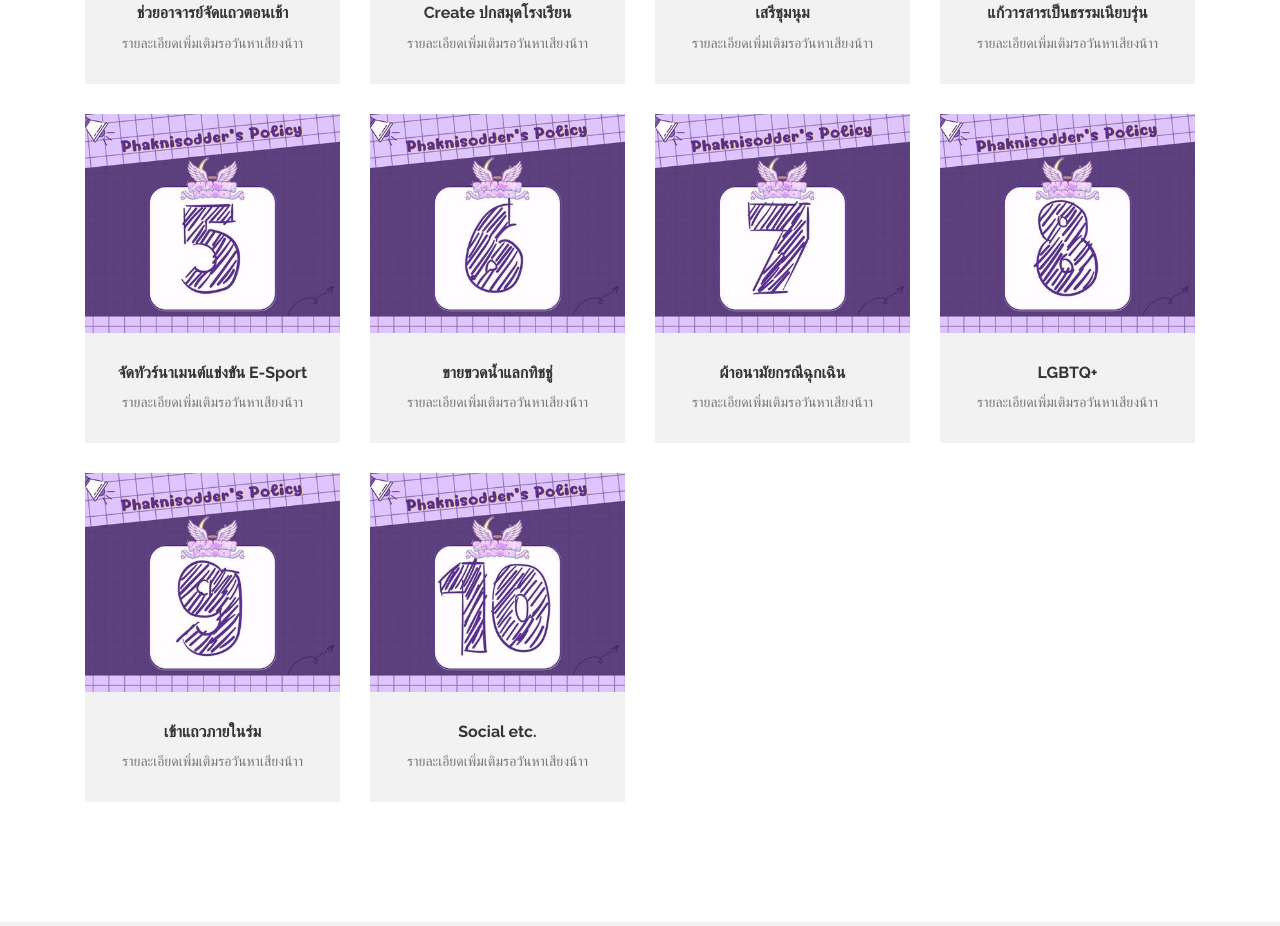
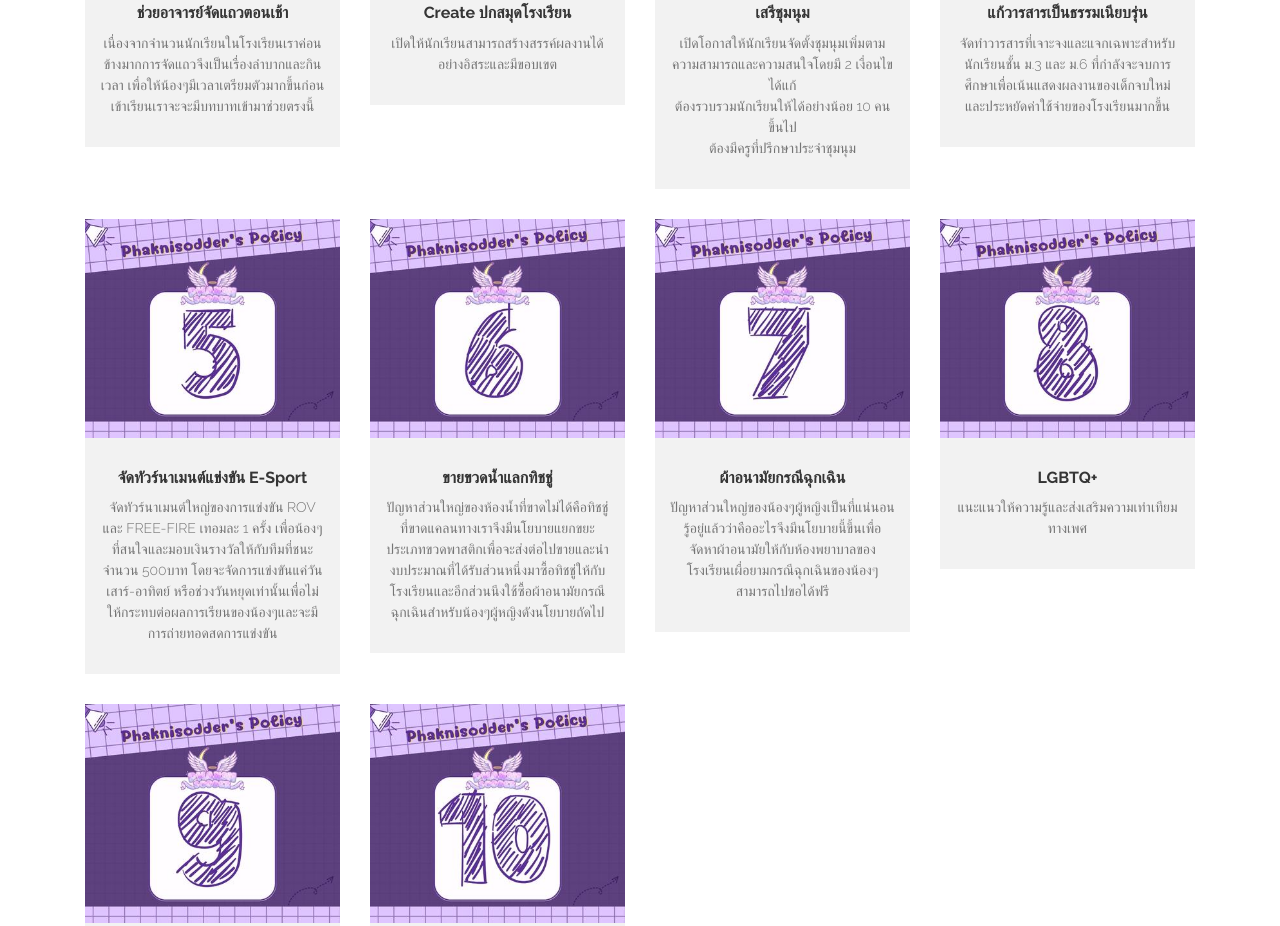
Before and after one commit to Makieza/Phaknisodder, a plain HTML site: page index.html in a window 1280 px wide. Shown: the part 2171-3097 px from the top of the page. Drawn offline with Linux system fonts and the light colour scheme.

Commit message:
Phaknisodder

```diff
--- a/index.html
+++ b/index.html
@@ -183,7 +183,7 @@
                         </div>
                         <div class="team-info">
                             <h3>ช่วยอาจารย์จัดแถวตอนเช้า</h3>
-                            <p>รายละเอียดเพิ่มเติมรอวันหาเสียงน้าา</p>
+                            <p>เนื่องจากจำนวนนักเรียนในโรงเรียนเราค่อนข้างมากการจัดแถวจึงเป็นเรื่องลำบากและกินเวลา เพื่อให้น้องๆมีเวลาเตรียมตัวมากขึ้นก่อนเข้าเรียนเราจะจะมีบทบาทเข้ามาช่วยตรงนี้</p>
                         </div>
                     </div>
 
@@ -193,7 +193,7 @@
                         </div>
                         <div class="team-info">
                             <h3>Create ปกสมุดโรงเรียน</h3>
-                            <p>รายละเอียดเพิ่มเติมรอวันหาเสียงน้าา</p>
+                            <p>เปิดให้นักเรียนสามารถสร้างสรรค์ผลงานได้อย่างอิสระและมีขอบเขต</p>
                         </div>
                     </div>
 
@@ -203,7 +203,9 @@
                         </div>
                         <div class="team-info">
                             <h3>เสรีชุมนุม</h3>
-                            <p>รายละเอียดเพิ่มเติมรอวันหาเสียงน้าา</p>
+                            <p>เปิดโอกาสให้นักเรียนจัดตั้งชุมนุมเพิ่มตามความสามารถและความสนใจโดยมี 2 เงื่อนไข ได้แก้</p>
+                            <p>ต้องรวบรวมนักเรียนให้ได้อย่างน้อย 10 คนขึ้นไป</p>
+                            <p>ต้องมีครูที่ปรึกษาประจำชุมนุม</p>
                         </div>
                     </div>
 
@@ -213,7 +215,7 @@
                         </div>
                         <div class="team-info">
                             <h3>แก้วารสารเป็นธรรมเนียบรุ่น</h3>
-                            <p>รายละเอียดเพิ่มเติมรอวันหาเสียงน้าา</p>
+                            <p>จัดทำวารสารที่เจาะจงและแจกเฉพาะสำหรับนักเรียนชั้น ม.3 และ ม.6 ที่กำลังจะจบการศึกษาเพื่อเน้นแสดงผลงานของเด็กจบใหม่และประหยัดค่าใช้จ่ายของโรงเรียนมากขึ้น</p>
                         </div>
                     </div>
 
@@ -223,7 +225,7 @@
                         </div>
                         <div class="team-info">
                             <h3>จัดทัวร์นาเมนต์แข่งขัน E-Sport</h3>
-                            <p>รายละเอียดเพิ่มเติมรอวันหาเสียงน้าา</p>
+                            <p>จัดทัวร์นาเมนต์ใหญ่ของการแข่งขัน ROV และ Free-Fire เทอมละ 1 ครั้ง เพื่อน้องๆที่สนใจและมอบเงินรางวัลให้กับทีมที่ชนะจำนวน 500บาท โดยจะจัดการแข่งขันแค่วันเสาร์-อาทิตย์ หรือช่วงวันหยุดเท่านั้นเพื่อไม่ให้กระทบต่อผลการเรียนของน้องๆและจะมีการถ่ายทอดสดการแข่งขัน</p>
                         </div>
                     </div>
 
@@ -233,7 +235,7 @@
                         </div>
                         <div class="team-info">
                             <h3>ขายขวดน้ำแลกทิชชู่</h3>
-                            <p>รายละเอียดเพิ่มเติมรอวันหาเสียงน้าา</p>
+                            <p>ปัญหาส่วนใหญ่ของห้องน้ำที่ขาดไม่ได้คือทิชชู่ที่ขาดแคลนทางเราจึงมีนโยบายแยกขยะประเภทขวดพาสติกเพื่อจะส่งต่อไปขายและนำงบประมาณที่ได้รับส่วนหนึ่งมาซื้อทิชชู่ให้กับโรงเรียนและอีกส่วนนึงใช้ซื้อผ้าอนามัยกรณีฉุกเฉินสำหรับน้องๆผู้หญิงดังนโยบายถัดไป</p>
                         </div>
                     </div>
 
@@ -243,7 +245,7 @@
                         </div>
                         <div class="team-info">
                             <h3>ผ้าอนามัยกรณีฉุกเฉิน</h3>
-                            <p>รายละเอียดเพิ่มเติมรอวันหาเสียงน้าา</p>
+                            <p>ปัญหาส่วนใหญ่ของน้องๆผู้หญิงเป็นที่แน่นอนรู้อยู่แล้วว่าคืออะไรจึงมีนโยบายนี้ขึ้นเพื่อจัดหาผ้าอนามัยให้กับห้องพยาบาลของโรงเรียนเผื่อยามกรณีฉุกเฉินของน้องๆสามารถไปขอได้ฟรี</p>
                         </div>
                     </div>
 
@@ -253,7 +255,7 @@
                         </div>
                         <div class="team-info">
                             <h3>LGBTQ+</h3>
-                            <p>รายละเอียดเพิ่มเติมรอวันหาเสียงน้าา</p>
+                            <p>แนะแนวให้ความรู้และส่งเสริมความเท่าเทียมทางเพศ</p>
                         </div>
                     </div>
 
@@ -263,7 +265,7 @@
                         </div>
                         <div class="team-info">
                             <h3>เข้าแถวภายในร่ม</h3>
-                            <p>รายละเอียดเพิ่มเติมรอวันหาเสียงน้าา</p>
+                            <p>เนื่องจากตำแหน่งทางภูมิศาสตร์ของประเทศไทยตั้งอยู่บริเวณใกล้เส้นศูนย์สูตรจึงทำให้มีอากาศร้อนซึ่งเป็นปัญหาของนักเรียนหลายคนจึงเสนอแนวคิดให้เข้าแถวภายในร่มอาทิตย์ละครั้งอาจจะเป็นหน้าห้อง HomeRoom หรือกระจายตัวแต่ละระดับไปเข้าภายใต้อาคารและสถานที่ที่ให้ความร่มเย็นและอยู่ในการควบคุมดูแลของหัวหน้าระดับและกรรมการนักเรียน</p>
                         </div>
                     </div>
 
@@ -273,7 +275,7 @@
                         </div>
                         <div class="team-info">
                             <h3>Social etc.</h3>
-                            <p>รายละเอียดเพิ่มเติมรอวันหาเสียงน้าา</p>
+                            <p>เปิดช่องทางโซเชียลเพิ่มเติมเช่น Line-Openchat และ Discord เพื่อ Adapt ใช้ Technology เข้ามาช่วยพร้อมเขียนโปรแกรม Bot ส่วนตัวประจำพรรคเพื่อช่วยในการควบคุมดูแลและมีขึ้นเพื่อแลกเปลี่ยนความรู้ทางการศึกษา แนวทางการทำ Portfolio รวมถึงประชาสัมพันธ์เกี่ยวกับการศึกษาต่อและแชร์ความรู้ของแนวข้อสอบ TGAT ให้กับน้องๆที่สนใจ</p>
                         </div>
                     </div>
                 </div>
```
